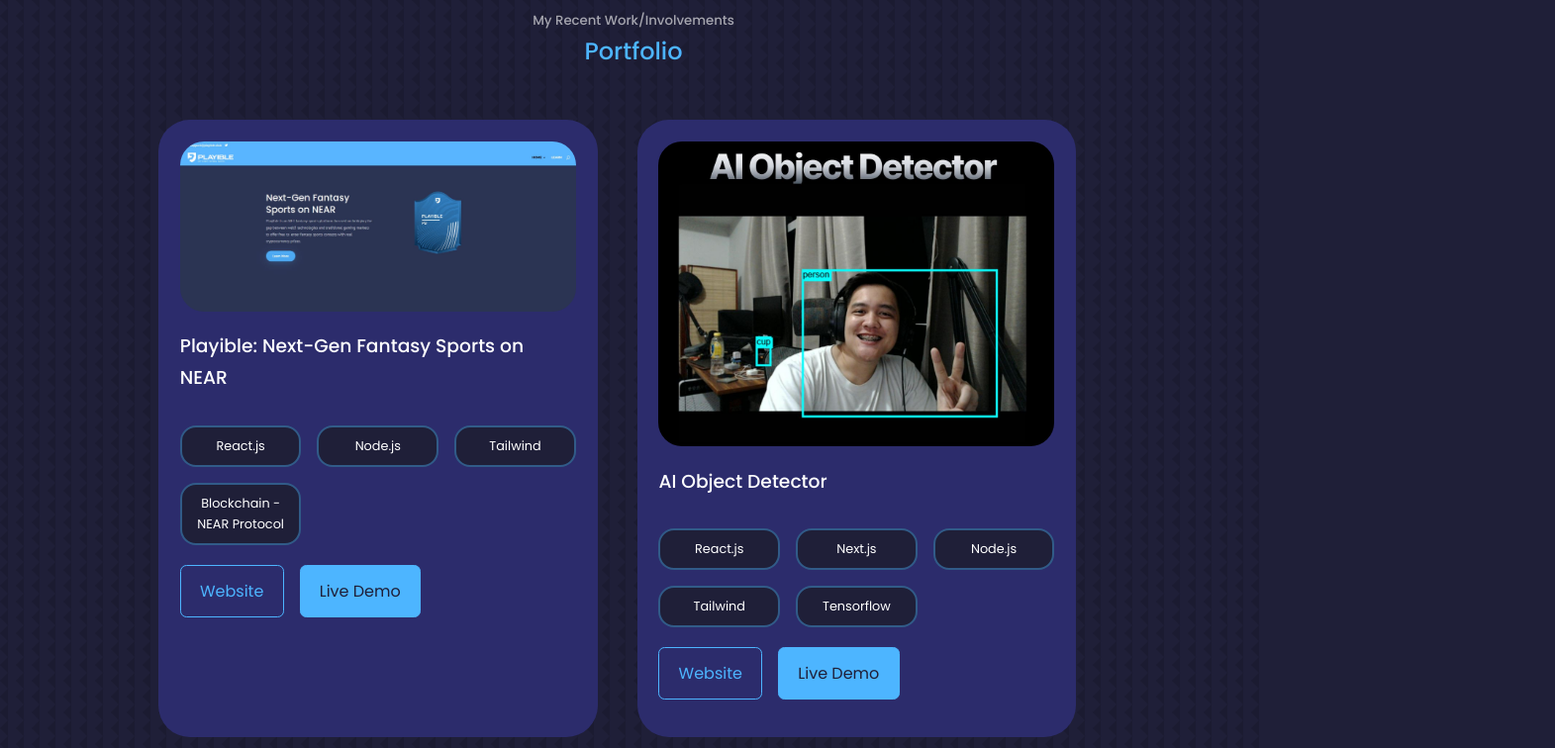
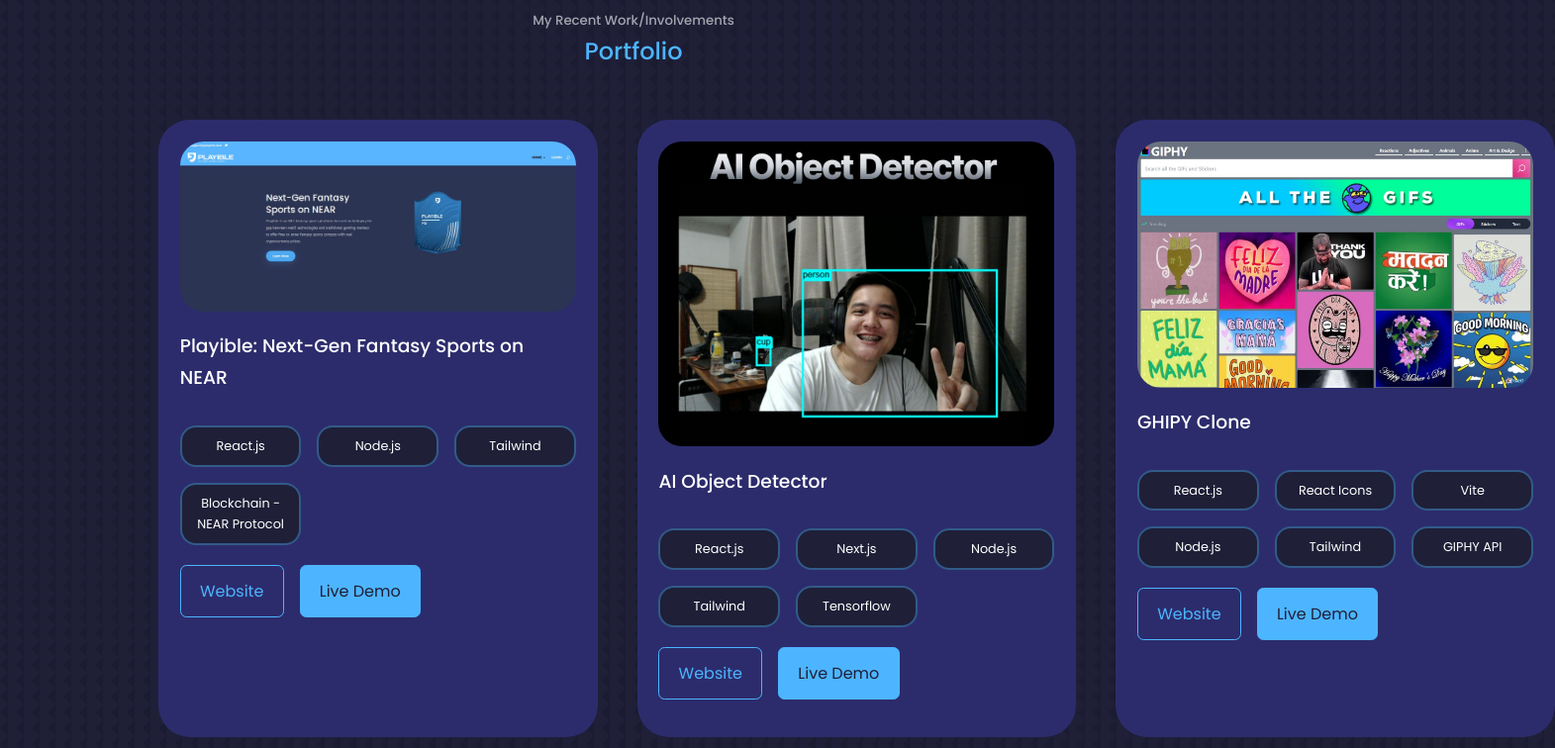
Before and after one commit to josephvillanueva/React-Portfolio, a React (Create React App) app: page / in a window 1280 px wide. Shown: the part 3160-3916 px from the top of the page at 99% size, 1571 px wide, since content can reach past the window. Built offline with nearby package versions, Linux system fonts and the light colour scheme.

Commit message:
Update Portfolio with newest project

```diff
--- a/src/components/portfolio/Portfolio.jsx
+++ b/src/components/portfolio/Portfolio.jsx
@@ -2,6 +2,7 @@
 import "./portfolio.css";
 import IMG1 from "../../assets/portfolio1.jpg";
 import IMG2 from "../../assets/portfolio2.jpg";
+import IMG3 from "../../assets/portfolio3.jpg";
 
 const data = [
   {
@@ -19,6 +20,21 @@
     github: "https://github.com/josephvillanueva/ai-object-detector",
     demo: "https://ai-object-detector-three.vercel.app/",
     tech: ["React.js", "Next.js", "Node.js", "Tailwind", "Tensorflow"],
+  },
+  {
+    id: 3,
+    image: IMG3,
+    title: "GHIPY Clone",
+    github: "https://github.com/josephvillanueva/ai-object-detector",
+    demo: "https://giphy-clone.vercel.app/",
+    tech: [
+      "React.js",
+      "React Icons",
+      "Vite",
+      "Node.js",
+      "Tailwind",
+      "GIPHY API",
+    ],
   },
 ];
 
```
Also changed, not shown: src/assets/portfolio3.jpg (added).
